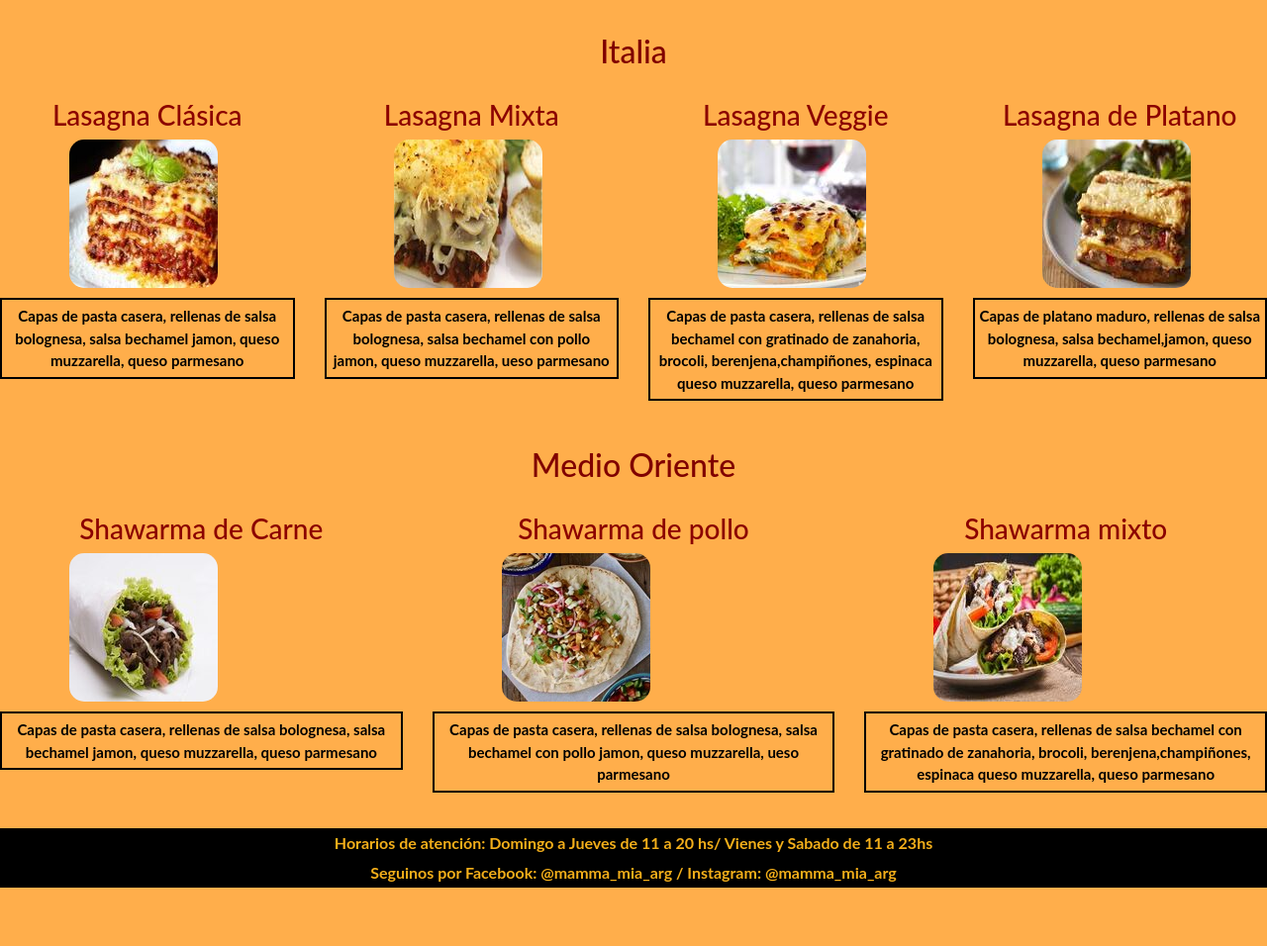
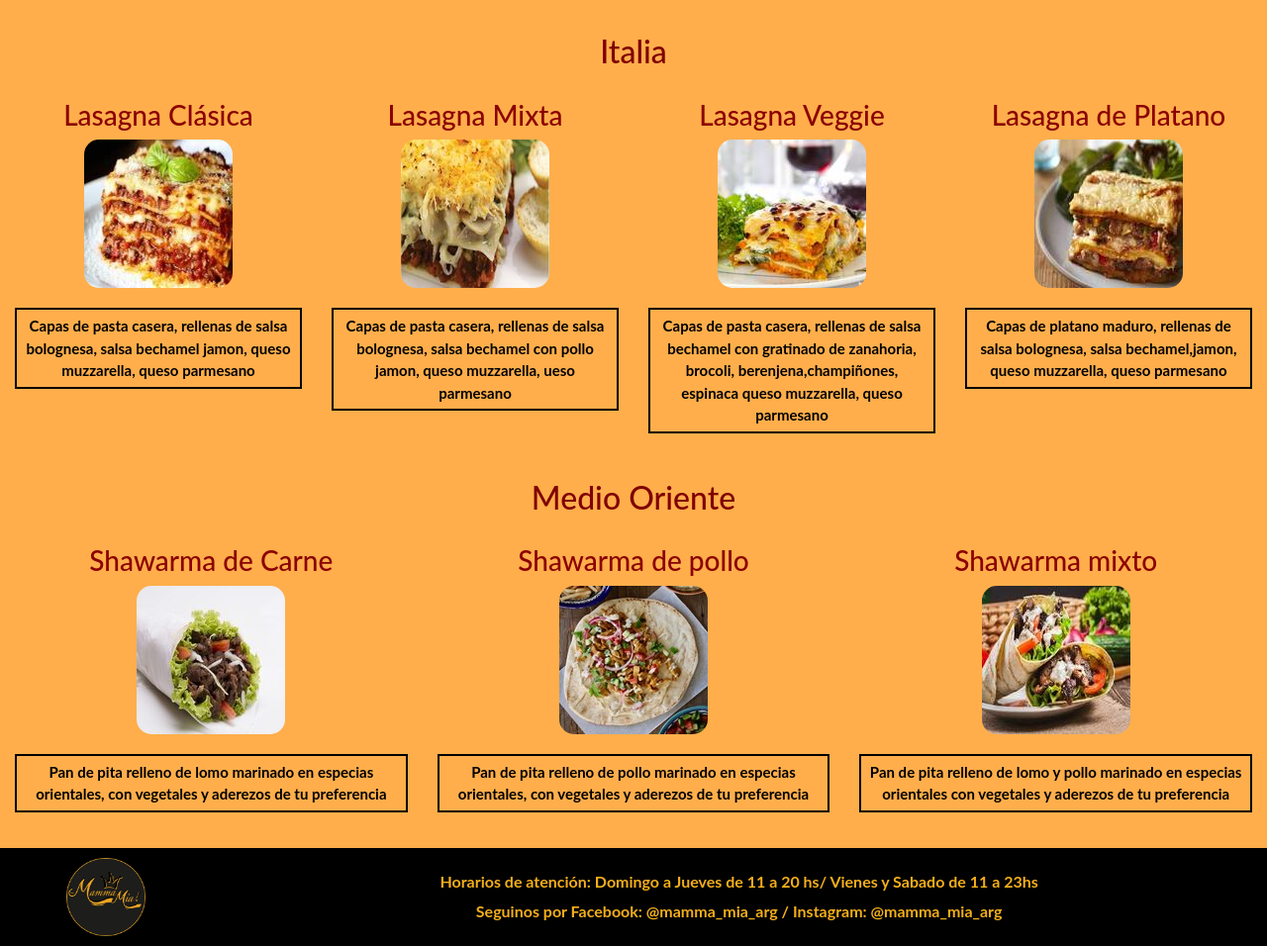
Before and after one commit to JersyCCM/Mi_Proyecto, a website: page Menu.html in a window 1280 px wide. Shown: the part 241-1197 px from the top of the page at 99% size. Before the commit the page ends 1138 px from the top, so only its background shows below. Drawn offline with nearby package versions, Linux system fonts and the light colour scheme.

Commit message:
cambios3-12

```diff
--- a/Menu.html
+++ b/Menu.html
@@ -67,30 +67,32 @@
                 </div>
             </div>
         </div>
+    </main>
 
-    </main>
-    <div class="row">
+    <div class="container-fluid">
+            <div class="row d-flex justify-content-center text-center">
         <div class="col-lg-3 col-md-3 col-sm-6">
             <h3>Lasagna Clásica</h3>
-               <img src="img/lasagnaclasica1.jpg" alt="lasagna1" class="margen">
+               <img src="img/lasagnaclasica1.jpg" alt="lasagna1" class="margen rotate">
             <p class="descripcion">Capas de pasta casera, rellenas de salsa bolognesa, salsa bechamel jamon, queso muzzarella, queso parmesano</p>
         </div>
         <div class="col-lg-3 col-md-3 col-sm-6">
             <h3>Lasagna Mixta</h3>
-             <img src="img/Lasagnamixta1.jpg" alt="lasagna2" class="margen">
+             <img src="img/Lasagnamixta1.jpg" alt="lasagna2" class="margen rotate">
              <p class="descripcion">Capas de pasta casera, rellenas de salsa bolognesa, salsa bechamel con pollo jamon, queso muzzarella, ueso parmesano</p>
         </div>
         <div class="col-lg-3 col-md-3 col-sm-6">
             <h3>Lasagna Veggie</h3>
-            <img src="img/vegetariana-2.jpg" alt="lasagna3" class="margen">
+            <img src="img/vegetariana-2.jpg" alt="lasagna3" class="margen rotate">
             <p class="descripcion">Capas de pasta casera, rellenas de salsa bechamel con gratinado de zanahoria, brocoli, berenjena,champiñones, espinaca queso muzzarella, queso parmesano</p>
         </div>
         <div class="col-lg-3 col-md-3 col-sm-6">
              <h3>Lasagna de Platano</h3>
-             <img src="img/lasagnadeplatano1.jpg" alt="lasagna4"class="margen">
+             <img src="img/lasagnadeplatano1.jpg" alt="lasagna4"class="margen rotate">
              <p class="descripcion">Capas de platano maduro, rellenas de salsa bolognesa, salsa bechamel,jamon, queso muzzarella, queso parmesano</p>
         </div>
 
+  </div>
     </div>
 
       <main>
@@ -104,26 +106,39 @@
             </div>
         </div>
 
-    <div class="row">
+
+    <div class="container-fluid">
+            <div class="row d-flex justify-content-center text-center">
         <div class="col-lg-4 col-md-3 col-sm-6">
             <h3>Shawarma de Carne</h3>
-               <img src="img/shawarmaCarne1.jpg" alt="shawarma" class="margen">
-            <p class="descripcion">Capas de pasta casera, rellenas de salsa bolognesa, salsa bechamel jamon, queso muzzarella, queso parmesano</p>
+               <img src="img/shawarmaCarne1.jpg" alt="shawarma" class="margen rotate">
+            <p class="descripcion">Pan de pita relleno de lomo marinado en especias orientales, con vegetales y aderezos de tu preferencia</p>
         </div>
         <div class="col-lg-4 col-md-3 col-sm-6">
             <h3>Shawarma de pollo</h3>
-             <img src="img/shawarmaPollo (2).jpg" alt="shawarma1" class="margen">
-             <p class="descripcion">Capas de pasta casera, rellenas de salsa bolognesa, salsa bechamel con pollo jamon, queso muzzarella, ueso parmesano</p>
+             <img src="img/shawarmaPollo (2).jpg" alt="shawarma1" class="margen rotate">
+             <p class="descripcion">Pan de pita relleno de pollo marinado en especias orientales, con vegetales y aderezos de tu preferencia</p>
         </div>
         <div class="col-lg-4 col-md-3 col-sm-6">
             <h3>Shawarma mixto</h3>
-            <img src="img/mixto.jpg" alt="shawarma3" class="margen">
-            <p class="descripcion">Capas de pasta casera, rellenas de salsa bechamel con gratinado de zanahoria, brocoli, berenjena,champiñones, espinaca queso muzzarella, queso parmesano</p>
+            <img src="img/mixto.jpg" alt="shawarma3" class="margen rotate rotate">
+            <p class="descripcion">Pan de pita relleno de lomo y pollo marinado en especias orientales con vegetales y aderezos de tu preferencia</p>
         </div>
     </div>
+    </div>
 
-    <footer>
-        Horarios de atención: Domingo a Jueves de 11 a 20 hs/ Vienes y Sabado de 11 a 23hs<br> Seguinos por Facebook: @mamma_mia_arg / Instagram: @mamma_mia_arg
+       <footer>
+        <div class="container-fluid">
+            <div class="row" style="align-items: center;">
+        <div class="col-lg-2 col-md-3 col-sm-12">
+        <img class="estiloLogo" src="img/logo.png" alt="Logo" width="100px " height="auto" />
+    </div>
+
+            <div class="col-lg-10 col-md-10 col-sm-12">
+            Horarios de atención: Domingo a Jueves de 11 a 20 hs/ Vienes y Sabado de 11 a 23hs<br> Seguinos por Facebook: @mamma_mia_arg / Instagram: @mamma_mia_arg
+            </div>
+        </div>
+    </div>
     </footer>
 
 </body>
--- a/scss/estilo.scss
+++ b/scss/estilo.scss
@@ -126,11 +126,11 @@ footer{color: #f4af1a;
 
 img {border-radius: 15px 15px 15px 15px;}
 
-.margen{
+.margen{ margin-bottom:20px;}
 
-    margin-bottom:10px;
-    margin-left:70px;
-    }
+.rotate:hover {
+    transform: rotateZ(10deg);}
+
 
 .descripcion{
     color:black;
@@ -140,6 +140,3 @@ img {border-radius: 15px 15px 15px 15px;}
     border: solid 2px black;
     font-size: 15px;
             }
-
-
-.margenImg{align-items: center;}
```
Also changed, not shown: Promos.html (+12 -2 lines), contacto.html (+12 -2 lines), index.html (+2 -1 lines), preguntasFrecuentes.html (+37 -8 lines), quienesSomos.html (+12 -2 lines), css/style.css, img/Personas.jpg (added), img/bolsa.jpg (added), img/delivery.jpg (added), img/formasPago.jpg (added).
